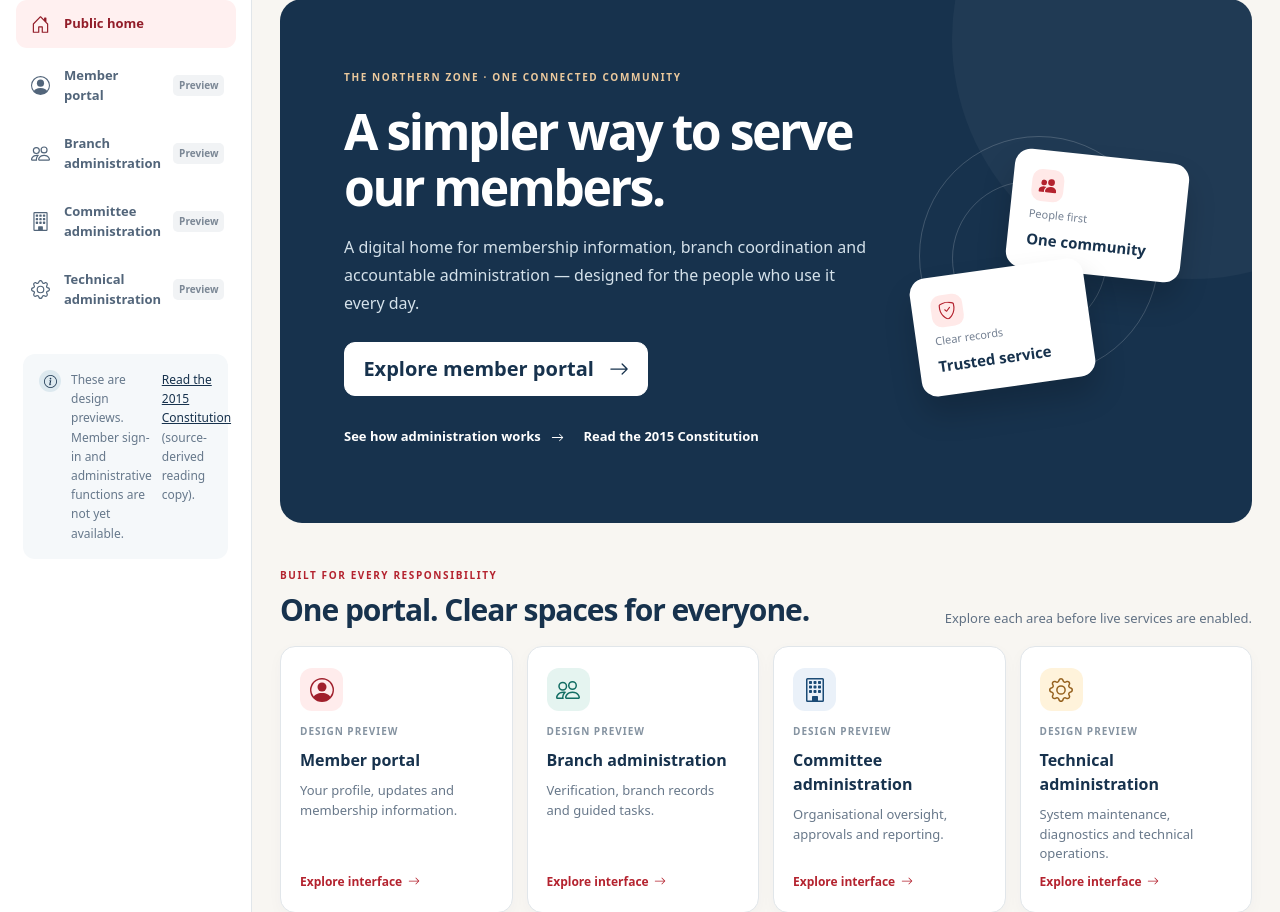
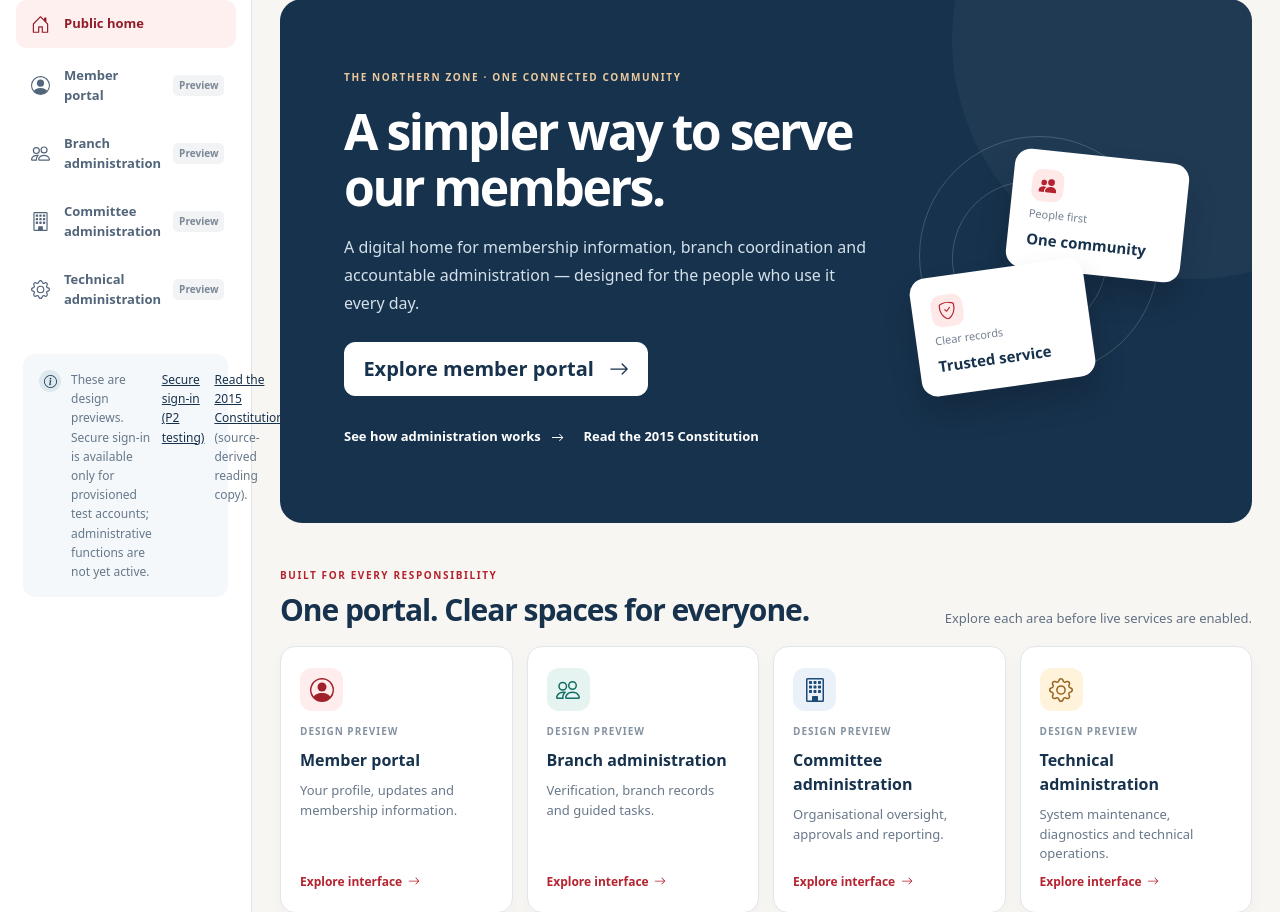
Before and after one commit to Al-siddiq/iedpu, a CodeIgniter 4 app: template app/Views/portal_shell.php in a window 1280 px wide. Shown: the part 145-1057 px from the top of the page. Run offline with PHP 8.4 and a stand-in for CodeIgniter, Linux system fonts and the light colour scheme; the template is opened without the code that fills it: most values are stand-ins (such as "Sample title", 1, 10 or a date in 2020); some libraries are stand-ins or nearby versions.

Commit message:
feat(p2-auth02): link secure sign-in while keeping administrative functions disabled

```diff
--- a/app/Views/portal_shell.php
+++ b/app/Views/portal_shell.php
@@ -49,7 +49,8 @@
                 </nav>
                 <div class="sidebar-notice">
                     <span class="notice-icon" aria-hidden="true"><svg class="bi" aria-hidden="true" focusable="false"><use href="<?= esc(base_url('assets/icons/bootstrap-icons.svg'), 'attr') ?>#info-circle"></use></svg></span>
-                    <p>These are design previews. Member sign-in and administrative functions are not yet available.</p>
+                    <p>These are design previews. Secure sign-in is available only for provisioned test accounts; administrative functions are not yet active.</p>
+                    <p><a href="<?= esc(base_url('sign-in'), 'attr') ?>">Secure sign-in (P2 testing)</a></p>
                     <p><a href="<?= esc(base_url('constitution/2015'), 'attr') ?>">Read the 2015 Constitution</a> (source-derived reading copy).</p>
                 </div>
             </aside>
```
